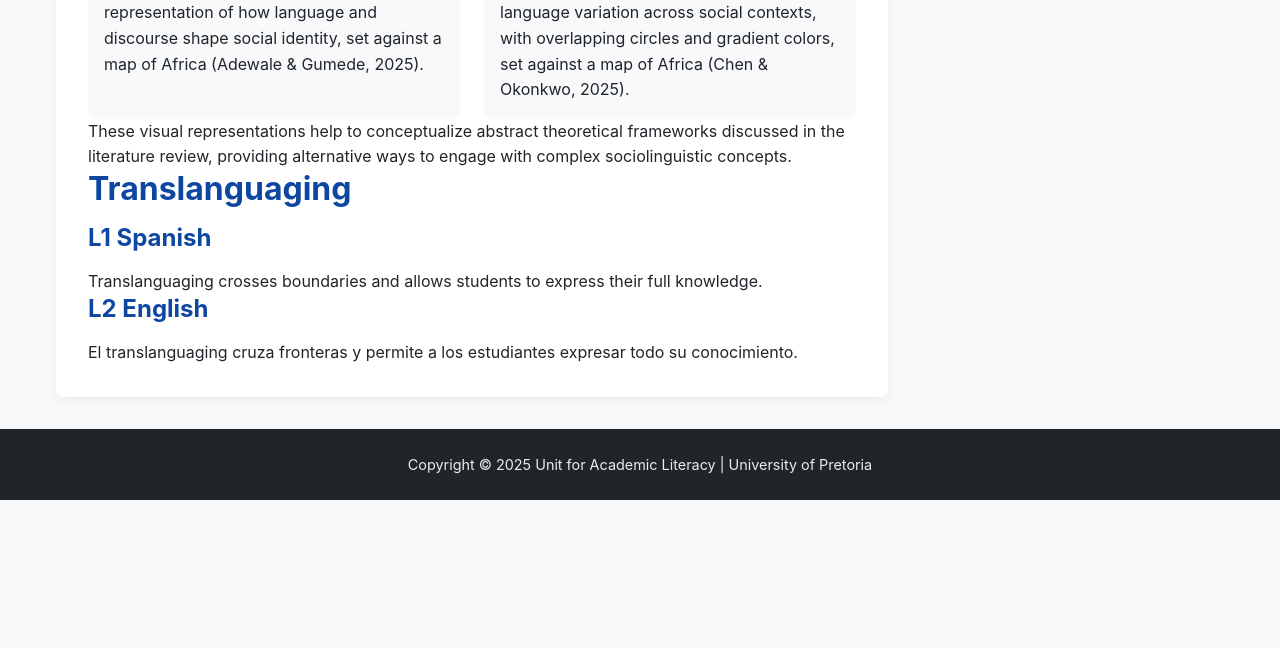
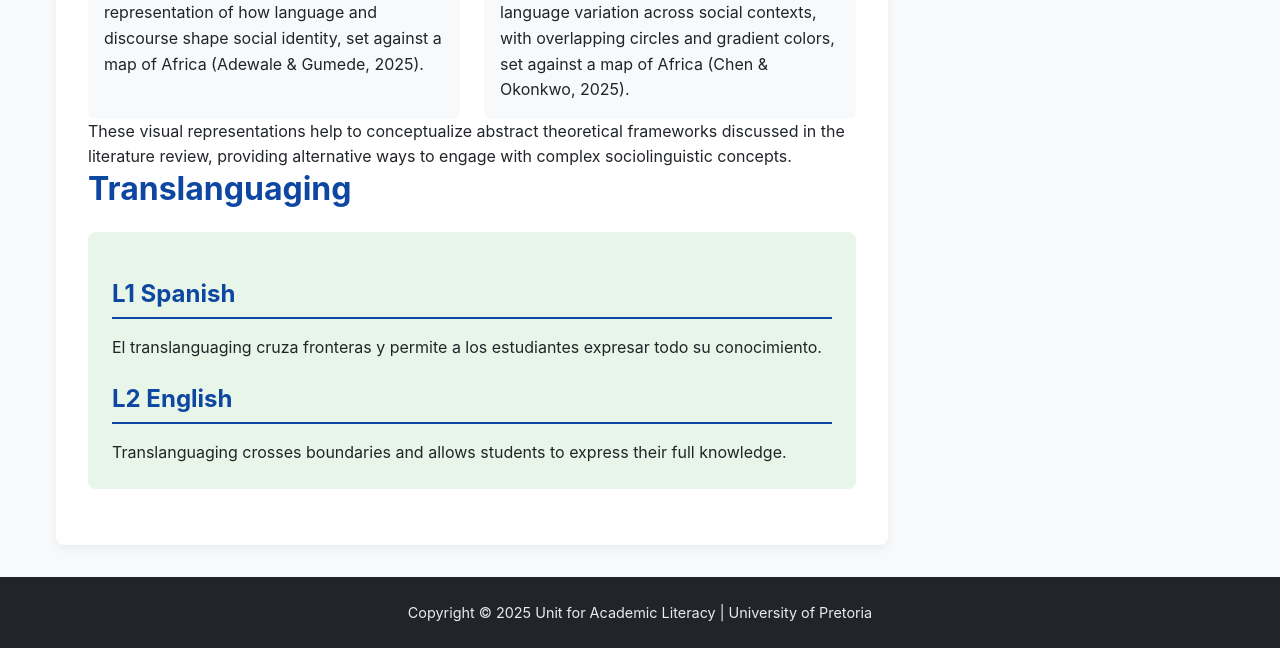
Before and after one commit to oeybers-cpu/als_863_demo1, a plain HTML site: page index.html in a window 1280 px wide. Shown: the part 3269-3917 px from the top of the page. Before the commit the page ends 3769 px from the top, so only its background shows below. Drawn offline with Linux system fonts and the light colour scheme.

Commit message:
Update index.html

```diff
--- a/index.html
+++ b/index.html
@@ -195,6 +195,20 @@
             border-radius: 6px;
         }
 
+        .translanguaging-section {
+            background-color: #e8f5e9;
+            padding: 1.5rem;
+            border-radius: 8px;
+            margin: 1.5rem 0;
+        }
+
+        .language-heading {
+            border-bottom: 2px solid var(--primary-color);
+            padding-bottom: 0.5rem;
+            margin-top: 1.5rem;
+            color: var(--primary-color);
+        }
+
         footer {
             text-align: center;
             padding: 1.5rem;
@@ -297,12 +311,13 @@
             <p>These visual representations help to conceptualize abstract theoretical frameworks discussed in the literature review, providing alternative ways to engage with complex sociolinguistic concepts.</p>
 
             <h2 id="translanguaging">Translanguaging</h2>
+            <div class="translanguaging-section">
+                <h3 class="language-heading">L1 Spanish</h3>
+                <p>El translanguaging cruza fronteras y permite a los estudiantes expresar todo su conocimiento.</p>
 
-            <h3>L1 Spanish</h3>
-            <p>Translanguaging crosses boundaries and allows students to express their full knowledge.</p>
-
-            <h3>L2 English</h3>
-            <p>El translanguaging cruza fronteras y permite a los estudiantes expresar todo su conocimiento.</p>
+                <h3 class="language-heading">L2 English</h3>
+                <p>Translanguaging crosses boundaries and allows students to express their full knowledge.</p>
+            </div>
         </main>
 
         <aside class="sidebar">
```
